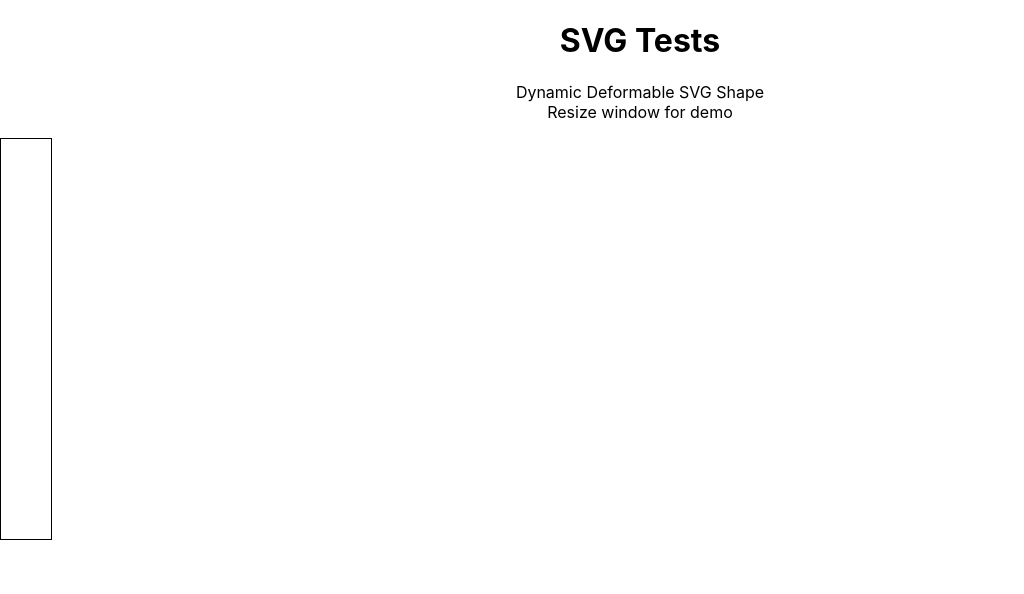
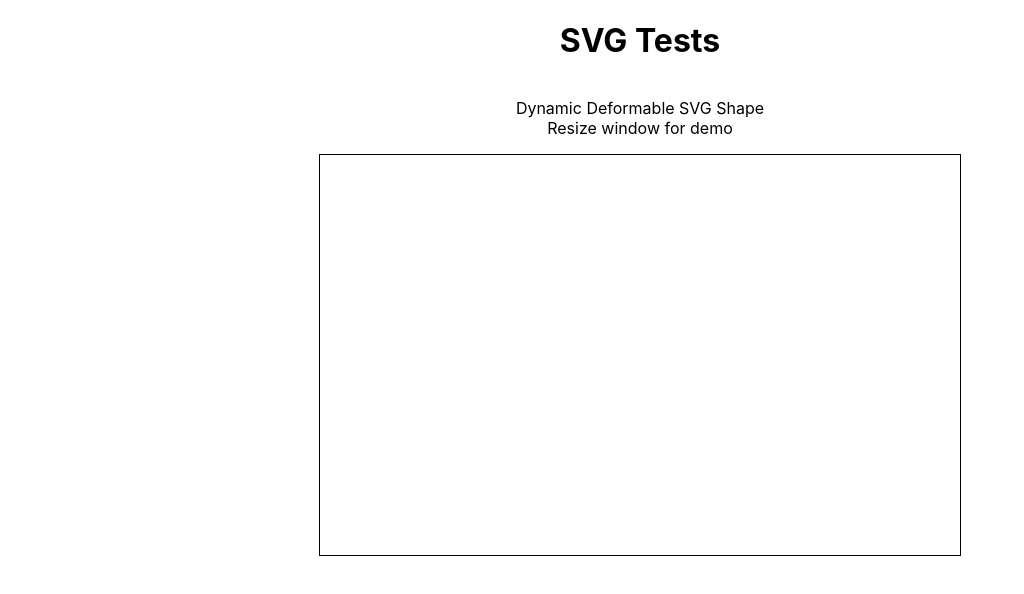
Before and after one commit to nick-silverchip/svg-tests, a React (Create React App) app: page / in a window 1280 px wide. Shown: the top 594 px of the page, without its empty margins (0-1024 px from the left). Built offline with nearby package versions, Linux system fonts and the light colour scheme.

Commit message:
Add curved arrow

```diff
--- a/src/App.css
+++ b/src/App.css
@@ -1,3 +1,7 @@
 .App {
   text-align: center;
+  display: flex;
+  flex-direction: column;
+  justify-content: flex-start;
+  align-items: center;
 }
--- a/src/App.js
+++ b/src/App.js
@@ -1,6 +1,7 @@
 import "./App.css";
 import SVGBracket from "./SVGBracket";
 import SVGStraightArrow from "./SVGStraightArrow";
+import SVGCurvedArrow from "./SVGCurvedArrow";
 import { useWindowDimensions } from "./useWindowDimensions";
 
 function App() {
@@ -24,6 +25,8 @@ function App() {
     flipHorizontal: true,
   };
 
+  const curvedArrowProps = {};
+
   return (
     <div className="App">
       <h1>SVG Tests</h1>
@@ -34,10 +37,11 @@ function App() {
       </p>
       <div
         className="svg-container"
-        style={{ width: "50px", height: "50vh", border: "1px solid" }}
+        style={{ width: "50vw", height: "50vh", border: "1px solid" }}
       >
-        <SVGStraightArrow {...straightArrowProps} />
+        {/* <SVGStraightArrow {...straightArrowProps} /> */}
         {/* <SVGBracket {...bracketProps} /> */}
+        <SVGCurvedArrow {...curvedArrowProps} />
       </div>
     </div>
   );
--- /dev/null
+++ b/src/SVGCurvedArrow.js
@@ -0,0 +1,65 @@
+import { useRef } from "react";
+import SVG from "./SVG";
+import PathCurve from "./PathCurve";
+import { calcAngle } from "./utils";
+import PolygonTriangle from "./PolygonTriangle";
+
+function SVGBracket({
+  flipHorizontal = false,
+  pointerLength = 30,
+  pointerWidth = 15,
+  up = false,
+  left = false,
+  horizontalOnly = true,
+  verticalOnly = false,
+}) {
+  const containerRef = useRef({ current: { clientHeight: 0, clientWidth: 0 } });
+  const {
+    current: { clientHeight, clientWidth },
+  } = containerRef;
+
+  const svgProps = {
+    width: clientWidth,
+    height: clientHeight,
+    customStyles: { flex: 1 },
+  };
+
+  const curveProps = {
+    startXY: [flipHorizontal ? clientWidth : 0, 0],
+    endXY: [
+      left ? pointerLength : clientWidth - pointerLength,
+      up ? pointerLength : clientHeight - pointerLength,
+    ],
+    centerXY: [
+      (clientWidth - pointerLength) / 2,
+      (clientHeight - pointerLength) / 2,
+    ],
+    curveXY: [clientWidth / 3, 0],
+    strokeWidth: 3,
+    strokeColor: "#000000",
+    customStyles: {},
+  };
+
+  const triangleProps = {
+    startXY: [curveProps.endXY[0], curveProps.endXY[1]],
+    width: pointerLength,
+    height: pointerWidth,
+    angle: 0,
+  };
+
+  const containerStyle = {
+    width: "100%",
+    height: "100%",
+  };
+
+  return (
+    <div ref={containerRef} class="bracket-container" style={containerStyle}>
+      <SVG {...svgProps}>
+        <PathCurve {...curveProps} />
+        <PolygonTriangle {...triangleProps} />
+      </SVG>
+    </div>
+  );
+}
+
+export default SVGBracket;
```
